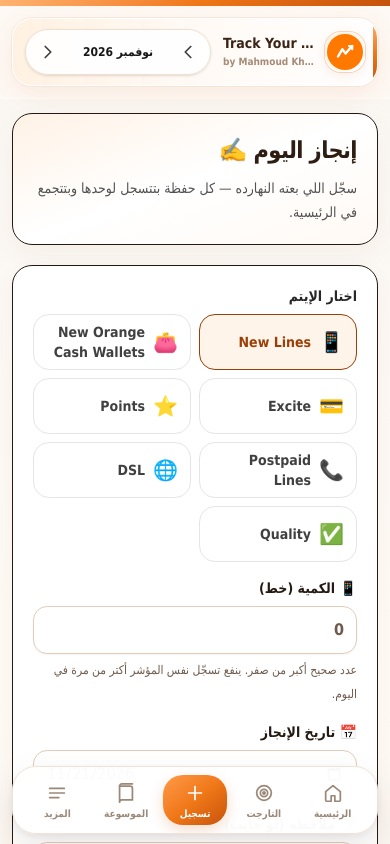
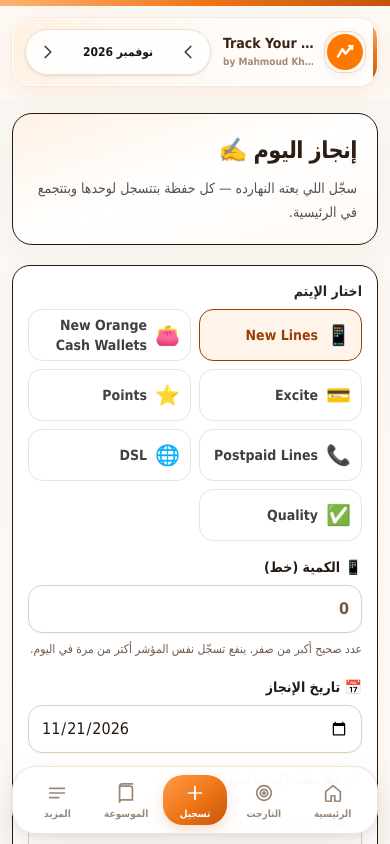
Before and after one commit to mahmoudkhairyy-cell/track-your-sales, a Next.js app: page /track-your-sales/log in a window 390 px wide. Shown: the top 844 px of the page. Built offline with nearby package versions, Linux system fonts and the light colour scheme.

Commit message:
Refine responsive target and daily entry surfaces

```diff
--- a/src/app/globals.css
+++ b/src/app/globals.css
@@ -667,3 +667,40 @@ main.tys-employee .tys-kpi-grid > article .text-3xl {
     margin-top: 9px;
   }
 }
+
+
+/* Compact, consistent mobile treatment for target setup and daily entry. */
+@media (max-width: 640px) {
+  main.tys-employee .tys-target-kpis {
+    gap: 12px;
+  }
+  main.tys-employee .tys-target-kpis > div {
+    padding: 13px;
+    border-radius: 16px;
+  }
+  main.tys-employee .tys-target-kpis > div > div:first-child > span {
+    width: 38px;
+    height: 38px;
+    border-radius: 13px;
+    font-size: 1.25rem;
+  }
+  main.tys-employee .tys-target-form > section:not(:first-child),
+  main.tys-employee .tys-log-entry {
+    border-radius: 18px;
+  }
+  main.tys-employee .tys-target-form > section:not(:first-child) {
+    padding: 15px;
+  }
+  main.tys-employee .tys-log-entry {
+    padding: 15px;
+    gap: 14px;
+  }
+  main.tys-employee .tys-log-entry > div:first-child .grid {
+    gap: 8px;
+  }
+  main.tys-employee .tys-log-entry > div:first-child button {
+    min-height: 52px;
+    padding-inline: 10px;
+    border-radius: 14px;
+  }
+}
```
